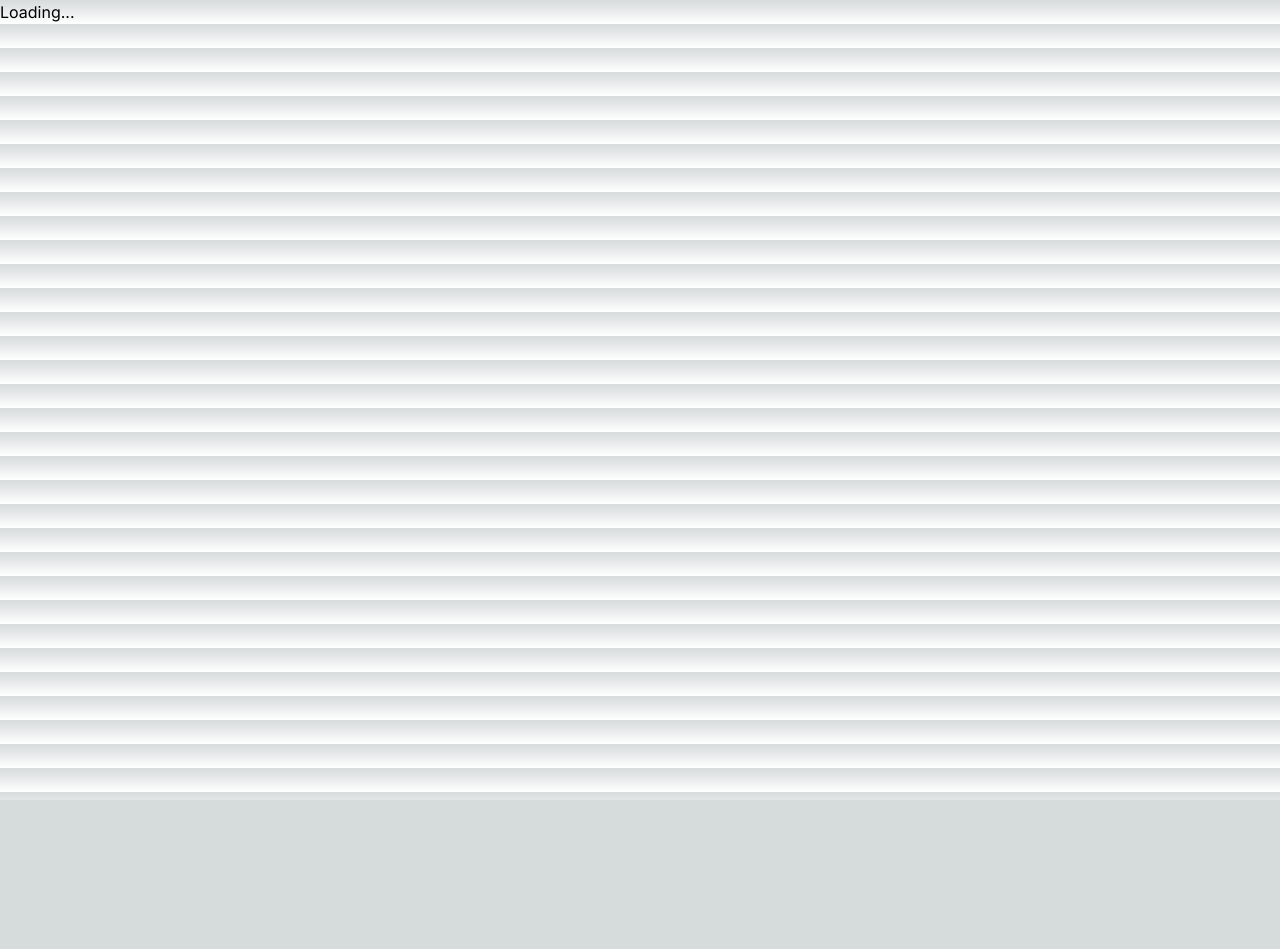
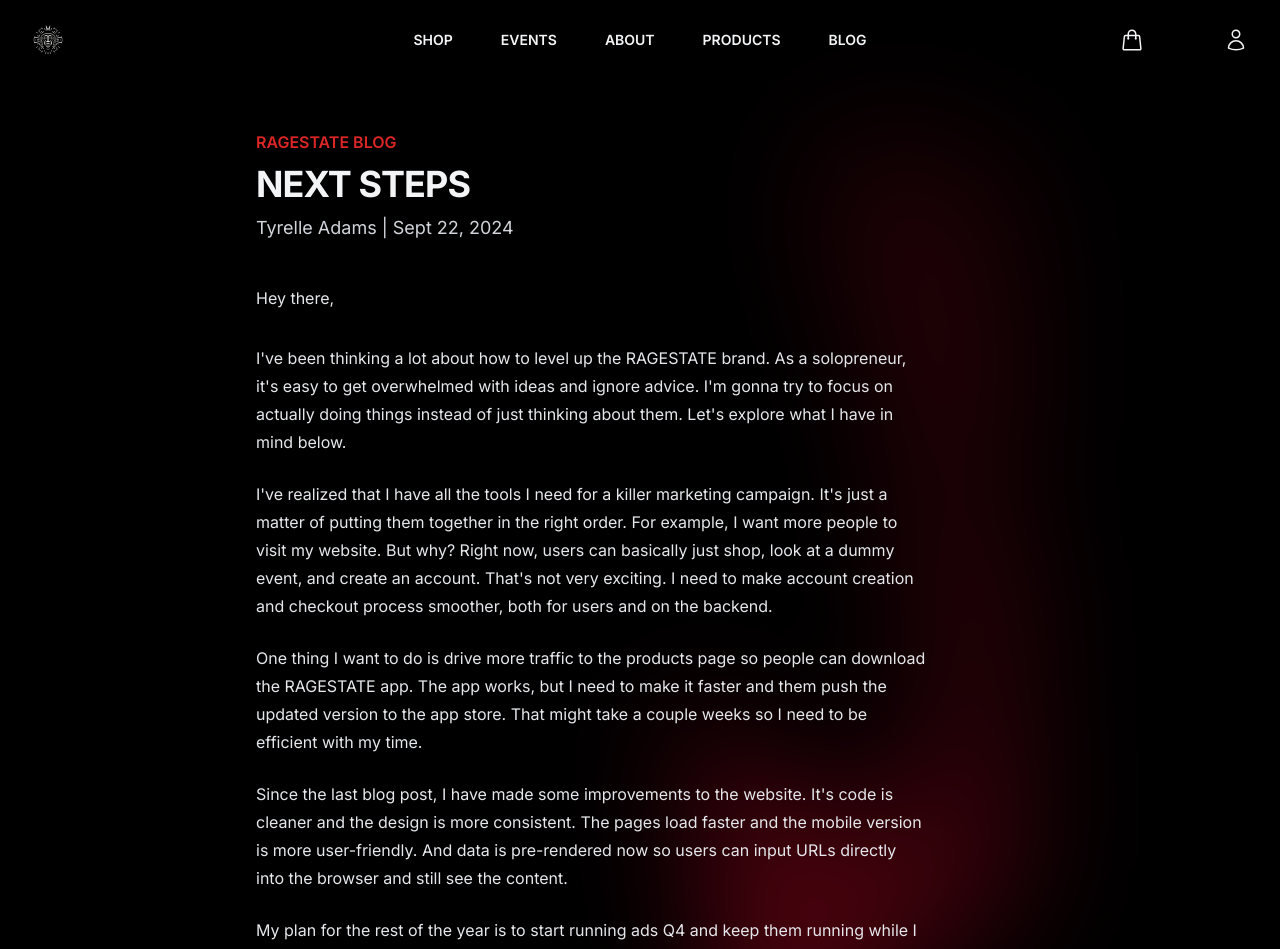
Before and after one commit to tadams95/ragestate-dotcom, a Next.js app: page /blog/next-steps in a window 1280 px wide. Shown: the top 949 px of the page. Before the commit the page ends 800 px from the top, so only its background shows below. Built offline with nearby package versions, Linux system fonts and the light colour scheme.

Commit message:
refactor: Add RAGESTATE's next steps blog post

```diff
--- a/blog-posts/blogPosts.js
+++ b/blog-posts/blogPosts.js
@@ -24,6 +24,39 @@
         "https://firebasestorage.googleapis.com/v0/b/ragestate-app.appspot.com/o/profilePictures%2FG85NoA4fdGfh9iyM1ZcUwWQwFe12?alt=media&token=ea1b2881-79b9-4f96-9a42-2e9bc9aa776e",
     },
   },
+  {
+    id: 2,
+    slug: "next-steps",
+    title: "NEXT STEPS",
+    href: "#",
+    description: "RAGESTATE'S NEXT STEPS",
+    p1: "Hey there,", // Add more paragraphs
+    p2: "I've been thinking a lot about how to level up the RAGESTATE brand. As a solopreneur, it's easy to get overwhelmed with ideas and ignore advice. \
+     I'm gonna try to focus on actually doing things instead of just thinking about them. \
+     Let's explore what I have in mind below.",
+
+    p3: "I've realized that I have all the tools I need for a killer marketing campaign. It's just a matter of putting them together in the right order. \
+      For example, I want more people to visit my website. But why? Right now, users can basically just shop, look at a dummy event, and create an account. \
+      That's not very exciting. I need to make account creation and checkout process smoother, both for users and on the backend.",
+
+    p4: "One thing I want to do is drive more traffic to the products page so people can download the RAGESTATE app. \
+    The app works, but I need to make it faster and them push the updated version to the app store. \
+    That might take a couple weeks so I need to be efficient with my time.",
+
+    p5: "Since the last blog post, I have made some improvements to the website. It's code is cleaner and the design is more consistent. \
+    The pages load faster and the mobile version is more user-friendly. \
+    And data is pre-rendered now so users can input URLs directly into the browser and still see the content.",
+    p6: "My plan for the rest of the year is to start running ads Q4 and keep them running while I improve the website and app. Stay tuned for more updates.",
+
+    imageUrl: "/assets/RSLogoW.png",
+    date: "Sept 22, 2024",
+    datetime: "2024-09-22",
+    author: {
+      name: "Tyrelle Adams",
+      imageUrl:
+        "https://firebasestorage.googleapis.com/v0/b/ragestate-app.appspot.com/o/profilePictures%2FG85NoA4fdGfh9iyM1ZcUwWQwFe12?alt=media&token=ea1b2881-79b9-4f96-9a42-2e9bc9aa776e",
+    },
+  },
 
   // More posts...
 ];
--- a/src/app/blog/BlogPostClient.js
+++ b/src/app/blog/BlogPostClient.js
@@ -39,6 +39,16 @@
         <p className="mt-8">{selectedBlog ? selectedBlog.p2 : "Loading..."}</p>
 
         <p className="mt-6">{selectedBlog ? selectedBlog.p3 : "Loading..."}</p>
+
+        {selectedBlog && selectedBlog.p4 && (
+          <p className="mt-6">{selectedBlog.p4}</p>
+        )}
+        {selectedBlog && selectedBlog.p5 && (
+          <p className="mt-6">{selectedBlog.p5}</p>
+        )}
+        {selectedBlog && selectedBlog.p6 && (
+          <p className="mt-6">{selectedBlog.p6}</p>
+        )}
       </div>
       <figure className="mt-16 flex justify-center items-center">
         <Image src="/assets/RSLogoW.png" alt="" width={200} height={200} />
```
